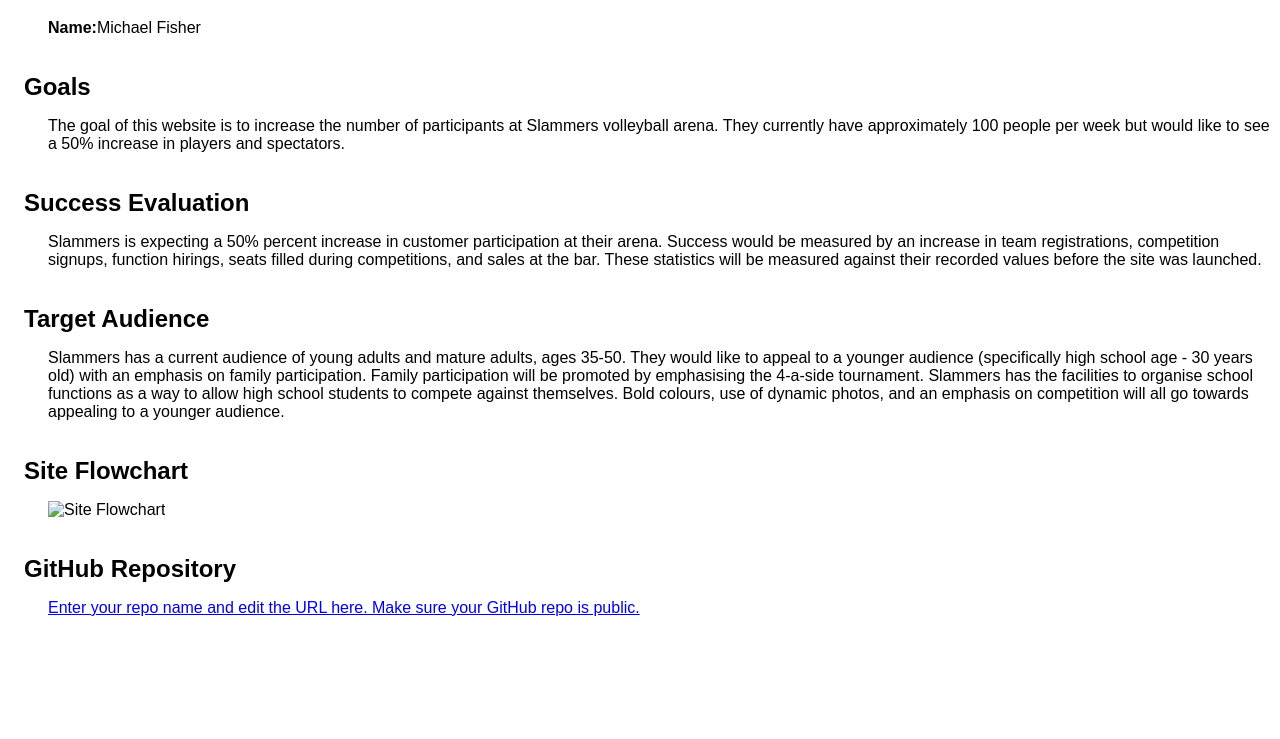
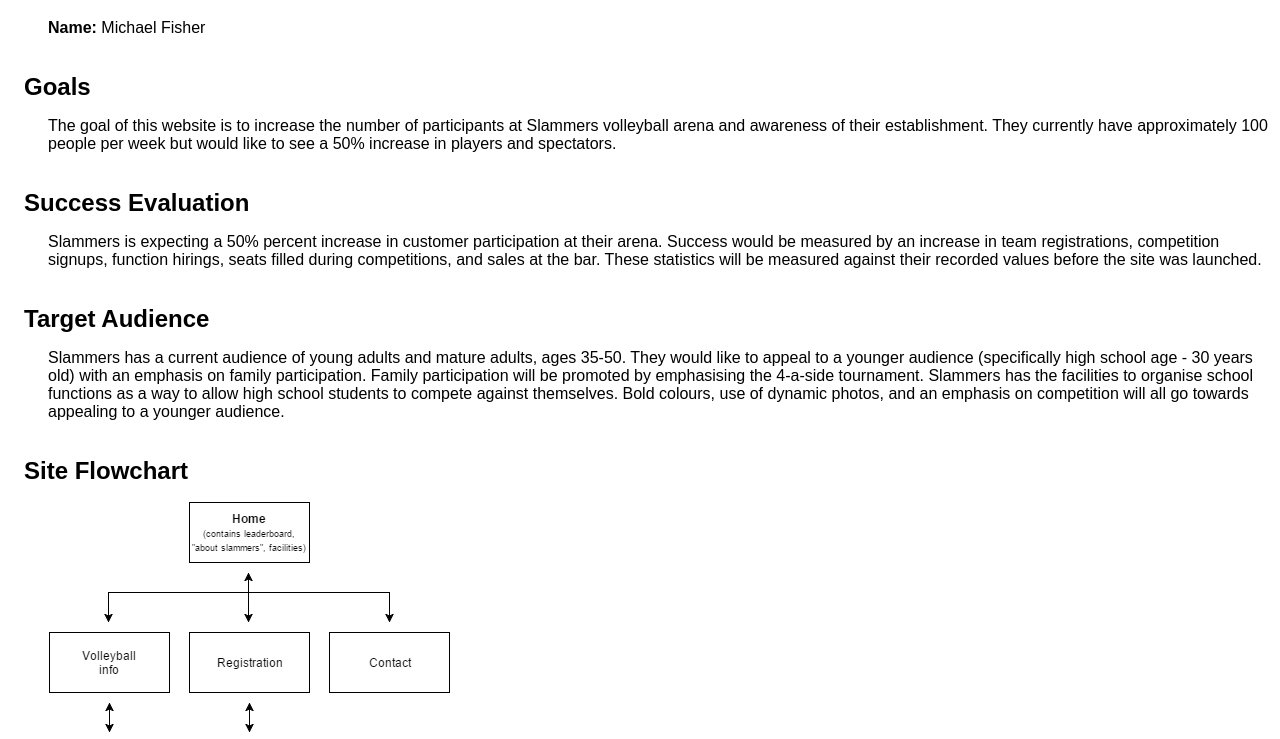
Before and after one commit to michaelfisher1/SlammersZone, a plain HTML site: page plan.html in a window 1280 px wide. Shown: the part 61-800 px from the top of the page. Drawn offline with Linux system fonts and the light colour scheme.

Commit message:
plan updated
should be the final commit, plan updated, flowchart added, github ref added

```diff
--- a/plan.html
+++ b/plan.html
@@ -12,16 +12,16 @@
 
 <body>
 <h1>CP1406 - Assignment 1 - Project Plan</h1>
-<p><strong>Name:</strong>Michael Fisher</p>
+<p><strong>Name: </strong> Michael Fisher</p>
 <h2>Goals</h2>
-<p>The goal of this website is to increase the number of participants at Slammers volleyball arena. They currently have approximately 100 people per week but would like to see a 50% increase in players and spectators.</p>
+<p>The goal of this website is to increase the number of participants at Slammers volleyball arena and awareness of their establishment. They currently have approximately 100 people per week but would like to see a 50% increase in players and spectators.</p>
 <h2>Success Evaluation</h2>
 <p>Slammers is expecting a 50% percent increase in customer participation at their arena. Success would be measured by an increase in team registrations, competition signups, function hirings, seats filled during competitions, and sales at the bar. These statistics will be measured against their recorded values before the site was launched.</p>
 <h2>Target Audience</h2>
 <p>Slammers has a current audience of young adults and mature adults, ages 35-50. They would like to appeal to a younger audience (specifically high school age - 30 years old) with an emphasis on family participation. Family participation will be promoted by emphasising the 4-a-side tournament. Slammers has the facilities to organise school functions as a way to allow high school students to compete against themselves. Bold colours, use of dynamic photos, and an emphasis on competition will all go towards appealing to a younger audience.</p>
 <h2>Site Flowchart</h2>
-<p><img src="" alt="Site Flowchart"></p>
+<p><img src="Assignment1 Flowchart.png" height="303" width="403" alt="Site Flowchart"></p>
 <h2>GitHub Repository</h2>
-<p><a href="http://github.com/...">Enter your repo name and edit the URL here. Make sure your GitHub repo is public.</a></p>
+<p><a href="https://github.com/tbfish2/SlammersZone">https://github.com/tbfish2/SlammersZone</a></p>
 </body>
 </html>
```
Also changed, not shown: Assignment1 Flowchart.png (added).
